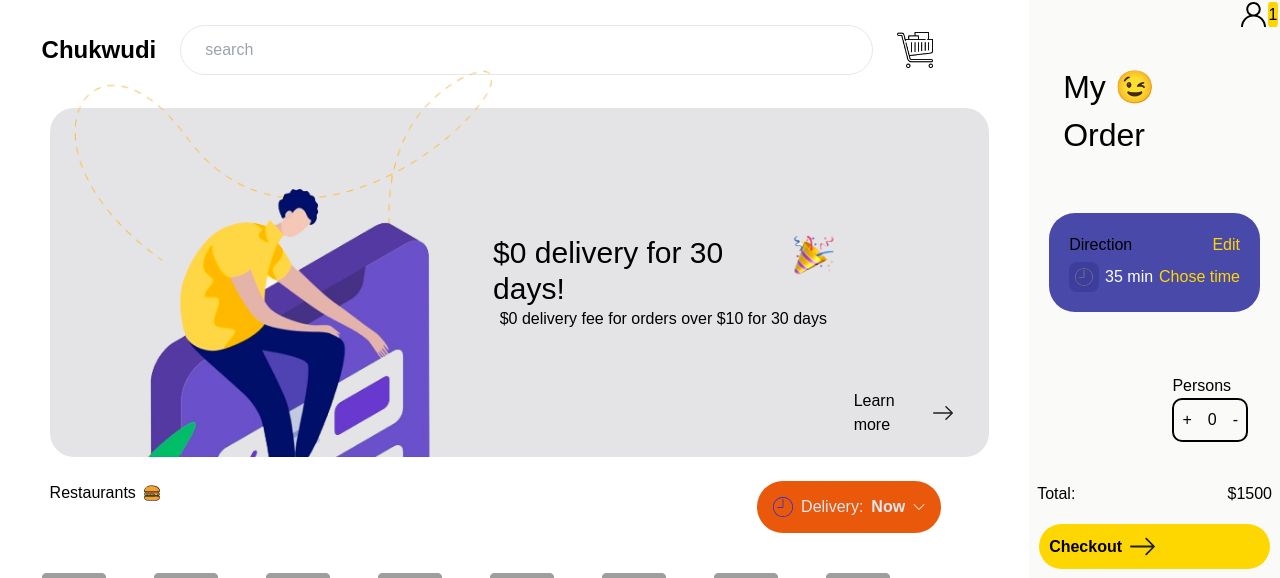
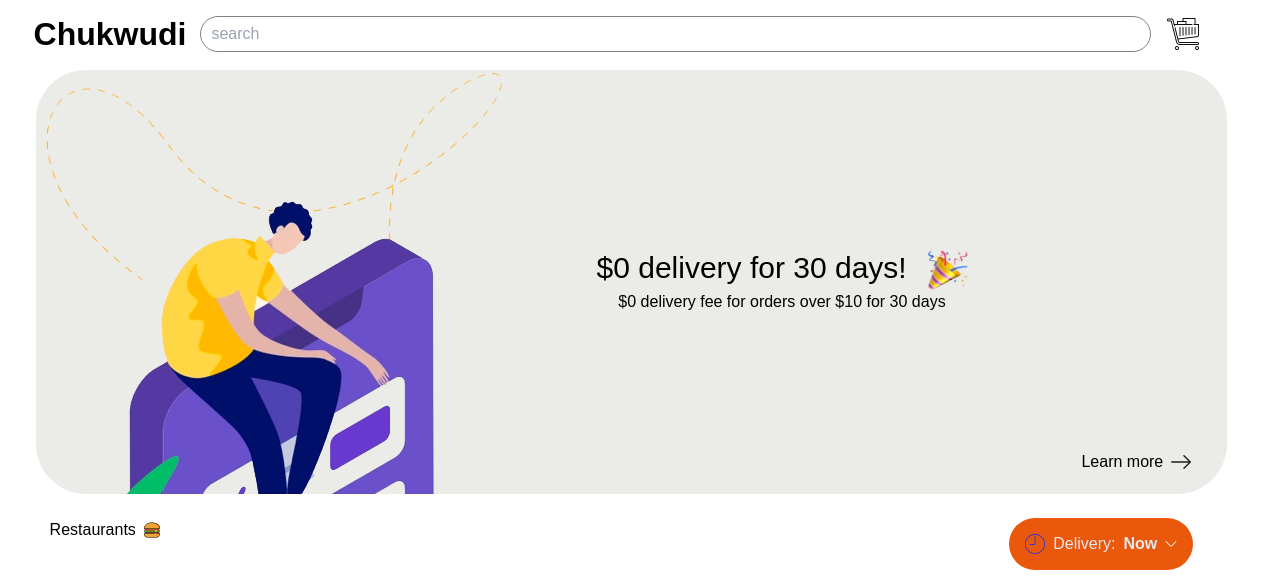
Before and after one commit to Alejandr0Giraldo/Chukwudi, a React (Vite) app: page / in a window 1280 px wide. Shown: the top 578 px of the page. Built offline with nearby package versions, Linux system fonts and the light colour scheme; grey boxes are pictures that could not be loaded; a web font is replaced by a local one.

Commit message:
actualizacion del paso de tailwind a css en home, header image, overflow

```diff
--- a/src/Context/index.jsx
+++ b/src/Context/index.jsx
@@ -8,7 +8,7 @@ export const ShoppingCartProvider = ({children}) => {
 
     const [count, setCount] = useState(0)
 
-    const [showOrder, setShowOrder] = useState(true)
+    const [showOrder, setShowOrder] = useState(false)
     const toggleOrder = () => {
         setShowOrder(!showOrder)
     }
--- a/src/Pages/Home/index.jsx
+++ b/src/Pages/Home/index.jsx
@@ -13,37 +13,33 @@ const Home = () => {
 
     return (
     <section  className='section-home'>
-        <div className='flex items-center justify-between m-4 max-md:w-auto max-sm:w-auto  '>
-            <div className="relative">
-            </div>
-            <div className='flex '>
-                <h1 className='font-bold text-2xl mr-4'>Chukwudi</h1>
+        <div className='nav'>
+            <div className='chuckwudi-container '>
+                <h1 className='chuckwudi'>Chukwudi</h1>
             </div>
             <input
                 value={context.inputValue}
                 onChange={context.handleInputChange}
-                className="block w-full m-2 px-6 py-3 text-black border border-gray-200 rounded-full focus:outline-none max-md:hidden"
+                className="input"
                 placeholder="search" type="text"
 
             />
             <div
                 onClick={context.toggleOrder}
-                className='w-12 m-4'>
-                <img className='cursor-pointer' src='../../../icons/shopping-cart.png' alt='shopping cart'/>
+                className='shopping-cart'>
+                <img className='' src='../../../icons/shopping-cart.png' alt='shopping cart'/>
             </div>
-
-
         </div>
-        <article className=''>
+        <article>
             <input
-                className="block  m-6 p-3 border border-gray-200 rounded-full focus:outline-none w-5/6 md:hidden"
+                className="responsive"
                 placeholder="search" type="text"
                 value={context.searchProduct}
                 onChange={context.handleSearchChange}
             />
-            <div className=' w-full bg-zinc-200 flex m-6 place-content-between rounded-3xl max-md:w-auto '>
-                <div className='ml-6 '>
-                    <img src="../images/headerimage.png" alt="" className='overflow-visible -mt-10 max-lg:hidden' />
+            <div className='header-container'>
+                <div className='image '>
+                    <img src="../images/headerimage.png" alt="" className='header-image' />
                 </div>
                 <div className='flex flex-col justify-center items-center'>
                     <p className='flex text-3xl '>$0 delivery for 30 days!
--- a/src/Pages/Home/styles.css
+++ b/src/Pages/Home/styles.css
@@ -1,3 +1,83 @@
 .section-home {
     width: 95%;
 }
+.nav{
+    display: flex;
+    align-items: center;
+    justify-content: space-between;
+    margin: 8px;
+}
+.chuckwudi-container{
+    display: flex;
+}
+.chuckwudi{
+    font-weight: bold;
+    font-size: xx-large;
+    margin-right: 8px;
+}
+.input{
+    display: block;
+    width: 100%;
+    margin: 6px;
+    color: black;
+    border: 1px rgb(128, 128, 128) solid;
+    border-radius: 100px;
+    padding-left: 10px;
+    padding-right: 10px;
+    padding-top: 5px;
+    padding-bottom: 5px;
+}
+.input:focus{
+    outline: none;
+}
+.shopping-cart{
+    cursor: pointer;
+    width: 40px;
+    margin: 10px;
+}
+.responsive{
+    display: block;
+    width: 100%;
+    margin: 6px;
+    color: black;
+    border: 1px rgb(128, 128, 128) solid;
+    border-radius: 100px;
+    padding-left: 10px;
+    padding-right: 10px;
+    padding-top: 5px;
+    padding-bottom: 5px;
+}
+.header-container{
+    width: 100%;
+    background: rgba(189, 189, 181, 0.31);
+    display: flex;
+    margin: 10px;
+    place-content: space-between;
+    border-radius: 50px;
+}
+.image{
+    margin-left: 10px;
+}
+.image-header{
+    overflow: visible;
+    margin-top: -20px;
+
+}
+
+
+
+
+
+
+@media only screen and (max-width: 600px){
+    .input{
+        display: none;
+    }
+}
+
+@media only screen and (min-width: 600px) {
+    .responsive{
+        display: none;
+
+    }
+}
--- a/src/Pages/my-order/index.jsx
+++ b/src/Pages/my-order/index.jsx
@@ -1,9 +1,8 @@
 import { ShoppingCartContext } from "../../Context/index.jsx";
 import {useContext} from "react";
 import Products from "../../Components/products/index.jsx";
-import './styles.css'
-import { Navbar } from '@material-tailwind/react';
-import {color} from "framer-motion";
+import './style.css'
+
 
 const MyOrder = () => {
     const context = useContext(ShoppingCartContext)
--- a/src/Pages/my-order/styles.css
+++ b/src/Pages/my-order/style.css
@@ -108,9 +108,11 @@
 .container-checkout{
     background: gold;
     width: 100vh;
+    height: 60px;
     display: flex;
     border-radius: 100px;
     margin: 10px;
+    justify-content: center;
 }
 .checkout{
     padding: 10px;
```
